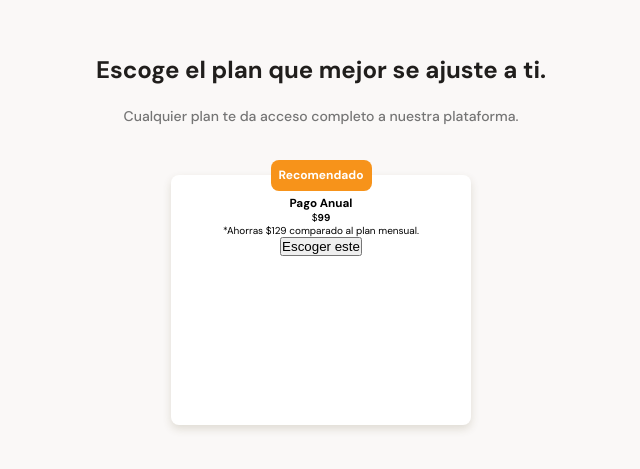
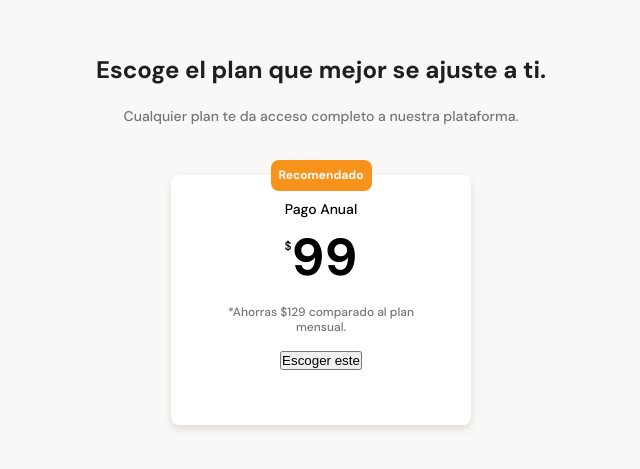
Before and after one commit to aronlabr/cursoMobileFirst, a plain HTML site: page index.html in a window 1280 px wide. Shown: the part 2523-2992 px from the top of the page, without its empty margins (319-959 px from the left). Drawn offline with Linux system fonts and the light colour scheme.

Commit message:
CSS: Seccion planes-pt4 - Estilos al contenido de la tarejeta

```diff
--- a/styles.css
+++ b/styles.css
@@ -516,3 +516,33 @@ main {
     line-height: 1.5rem;
     color: var(--just-white);
 }
+
+.plans-container__card h3 {
+    font-weight: 500;
+    font-size: 1.4rem;
+    line-height: 1.8rem;
+    margin: 5px 0 8px;
+}
+
+.plan-card__price {
+    padding-bottom: 16px;
+    font-size: 5.2rem;
+    line-height: 6.3rem;
+}
+
+.plan-card__price span {
+    font-weight: 500;
+    font-size: 1.2rem;
+    line-height: 1.5rem;
+    vertical-align: 25px;
+}
+
+.plan-card__saves {
+    padding: 0 16px;
+    padding-bottom: 16px;
+    font-weight: 500;
+    font-size: 1.2rem;
+    line-height: 1.5rem;
+
+    color: #757575;
+}
```
